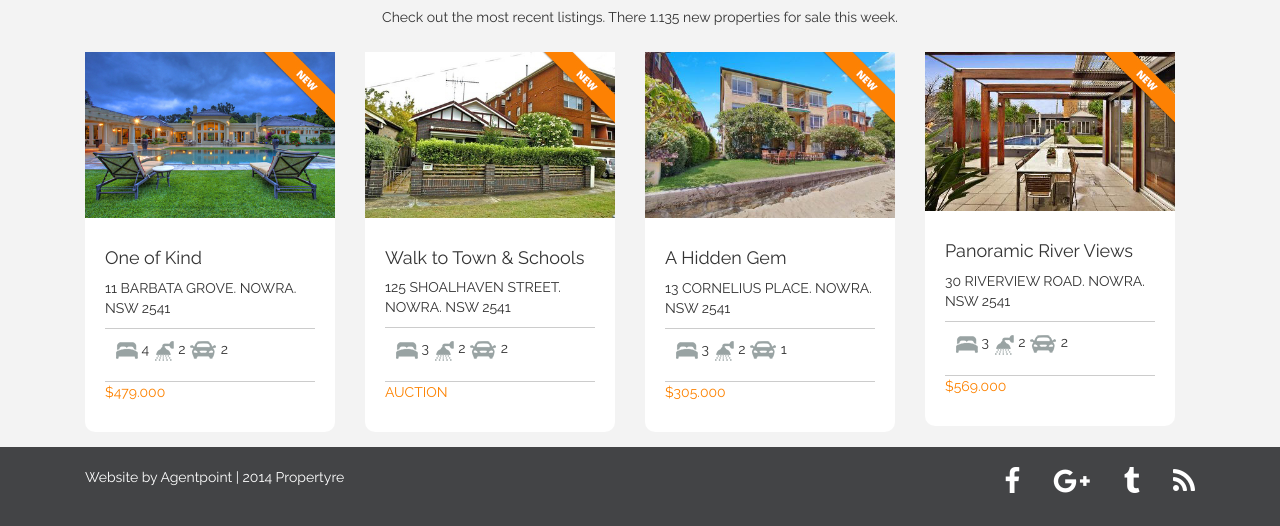
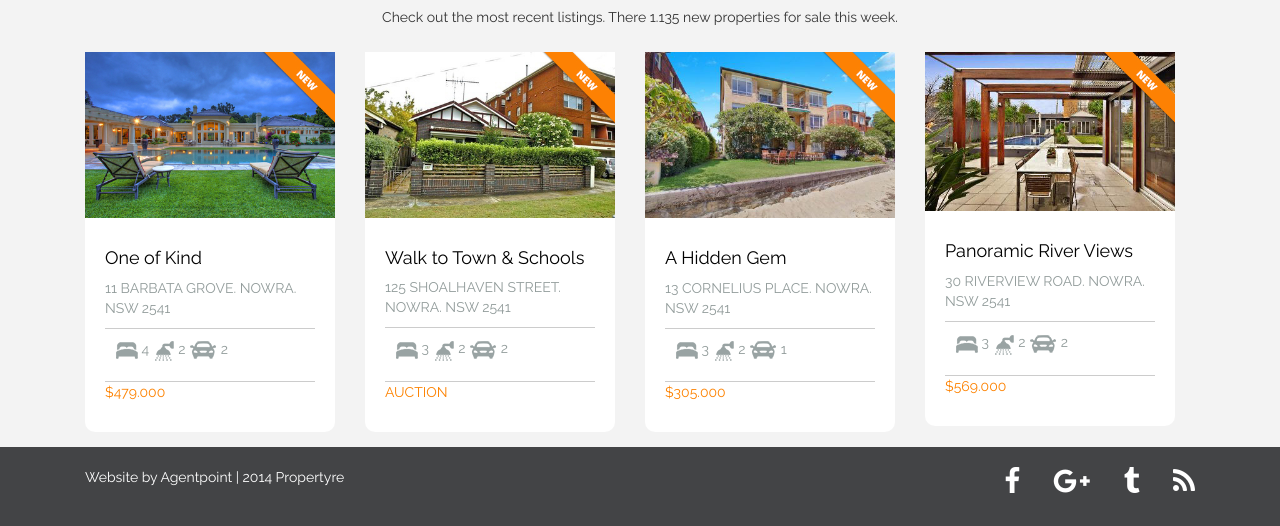
Before and after one commit to ekobayu/psd-to-html, a plain HTML site: page index.html in a window 1280 px wide. Shown: the part 1016-1542 px from the top of the page. Drawn offline with nearby package versions, Linux system fonts and the light colour scheme; a script that the page names is missing.

Commit message:
Software seni
Fourteenth Commit

```diff
--- a/css/custom.css
+++ b/css/custom.css
@@ -8,7 +8,8 @@ a:focus, a:hover{color:#ebebeb;}
 .carousel-inner > .item > img,
 .carousel-inner > .item > a > img {width: 100%;}
 @media (max-width: 991px) {
-.navbar-header{height:100px;}}
+.navbar-header{height:100px;}
+.navbar-nav{margin-top: 0px;}}
 .navbar-toggle{float:left;}
 .headline{text-align:center;}
 .headline h2{
@@ -23,6 +24,7 @@ a:focus, a:hover{color:#ebebeb;}
 	padding-right: 0px;
 	width: 250px;
 }
+.kotak p{color:#929c9b;}
 @media (max-width: 991px) {
 .kotak{width:100%;}}
 .icon{
@@ -31,6 +33,7 @@ a:focus, a:hover{color:#ebebeb;}
 	padding: 10px;
 }
 .desc{padding: 20px;}
+.desc h4{color:#000;}
 .fa{padding-left: 30px;}
 .footer{
 	background-color:#434446;
--- a/index.html
+++ b/index.html
@@ -86,7 +86,7 @@
 			<p>Check out the most recent listings. There 1.135 new properties for sale this week.</p>
 		</div>
 
-		<div class="col-xs-12 col-sm-12 col-md-3 kotak">
+		<a href="#"><div class="col-xs-12 col-sm-12 col-md-3 kotak">
 			<img style="width:100%" src="img/img-1.jpg" alt="img-1" >
 			<div class="desc">
 				<h4>One of Kind</h4>
@@ -100,9 +100,9 @@
 					</div>
 				<p style="color:#fd8201" >$479.000</p>
 			</div>
-		</div>
+		</div></a>
 
-		<div class="col-xs-12 col-sm-12 col-md-3 kotak">
+		<a href="#"><div class="col-xs-12 col-sm-12 col-md-3 kotak">
 			<img style="width:100%" src="img/img-2.jpg" alt="img-2" >
 			<div class="desc">
 				<h4>Walk to Town & Schools</h4>
@@ -116,9 +116,9 @@
 					</div>
 				<p style="color:#fd8201" >AUCTION</p>
 			</div>
-		</div>
+		</div></a>
 
-		<div class="col-xs-12 col-sm-12 col-md-3 kotak">
+		<a href="#"><div class="col-xs-12 col-sm-12 col-md-3 kotak">
 			<img style="width:100%" src="img/img-3.jpg" alt="img-3" >
 			<div class="desc">
 				<h4>A Hidden Gem</h4>
@@ -132,9 +132,9 @@
 					</div>
 				<p style="color:#fd8201" >$305.000</p>
 			</div>
-		</div>
+		</div></a>
 
-		<div class="col-xs-12 col-sm-12 col-md-3 kotak">
+		<a href="#"><div class="col-xs-12 col-sm-12 col-md-3 kotak">
 			<img style="width:100%" src="img/img-4.jpg" alt="img-4" >
 			<div class="desc">
 				<h4>Panoramic River Views</h4>
@@ -148,7 +148,7 @@
 					</div>
 				<p style="color:#fd8201" >$569.000</p>
 			</div>
-		</div>
+		</div></a>
 
     </div><!-- /.container -->
 
```
